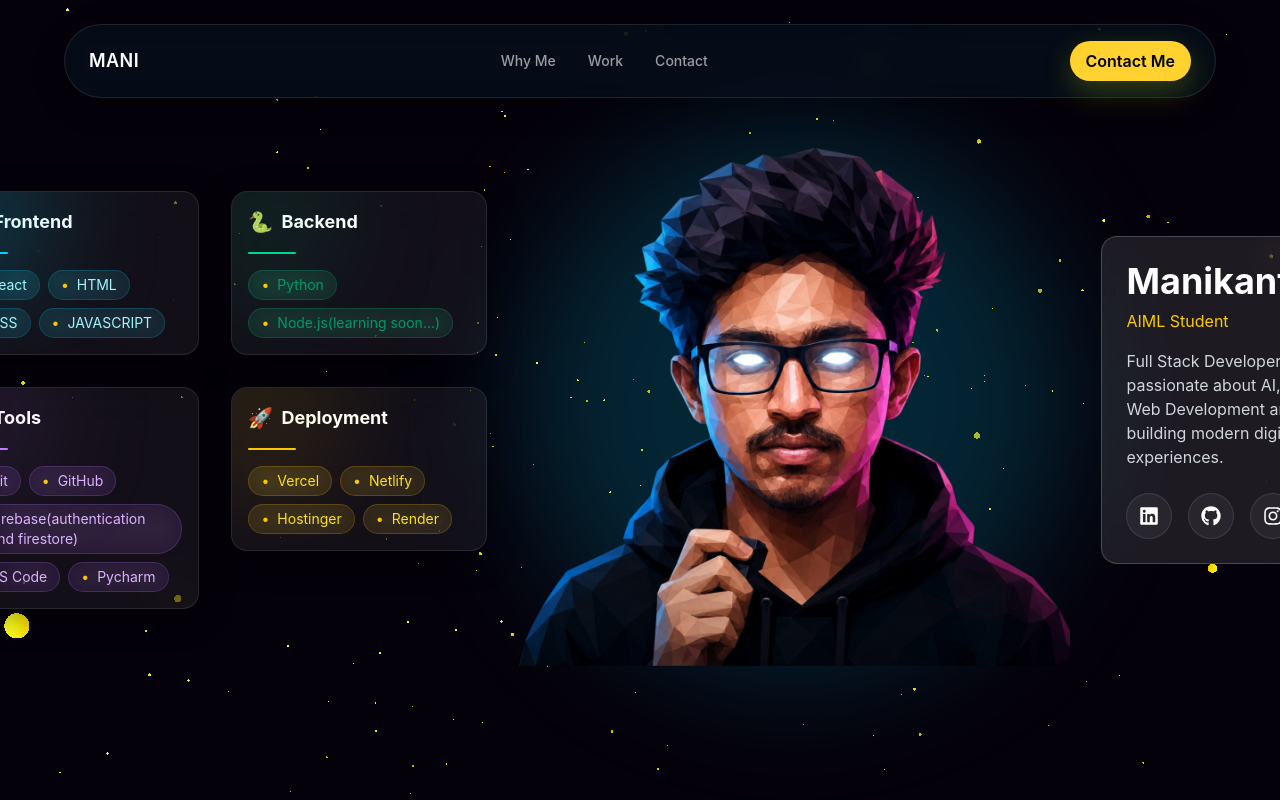
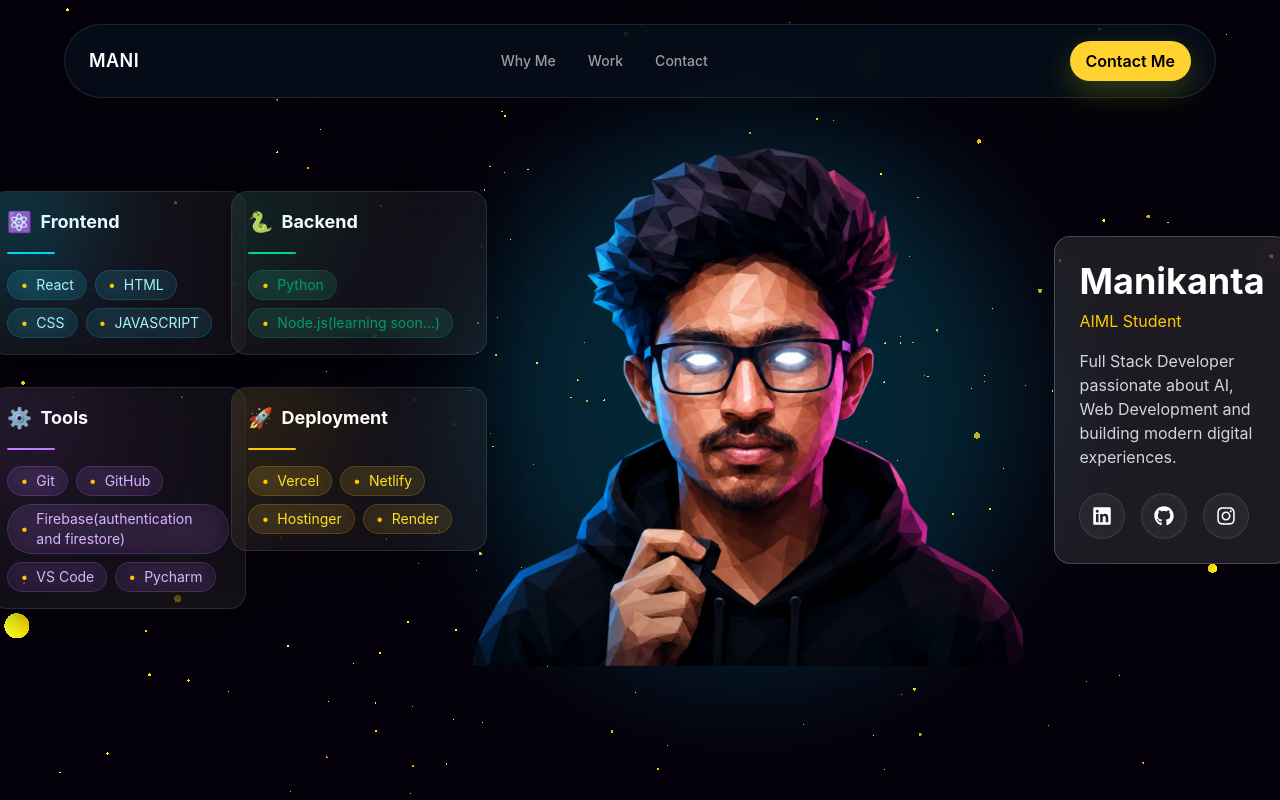
Before and after one commit to mani759/PORTFOLIO, a React app: page / in a window 1280 px wide. Both pictures are taken after a click on the picture 640 px from the left and 386 px from the top of the page. Shown: the top 800 px of the page. Built offline with nearby package versions, Linux system fonts and the light colour scheme; the HTML template or start-up script is replaced by a standard one.

Commit message:
changes saved

```diff
--- a/src/components/SkillCat.jsx
+++ b/src/components/SkillCat.jsx
@@ -38,7 +38,7 @@ const SkillCat = () => {
     },
   ];
   return (
-    <div className="grid grid-cols-2 gap-4 md:gap-8  max-w-[550px]">
+    <div className="grid grid-cols-2 gap-4 md:gap-8  max-w-[450px]">
       {Skills.map((cat, index) => {
         return (
           <motion.div
```
